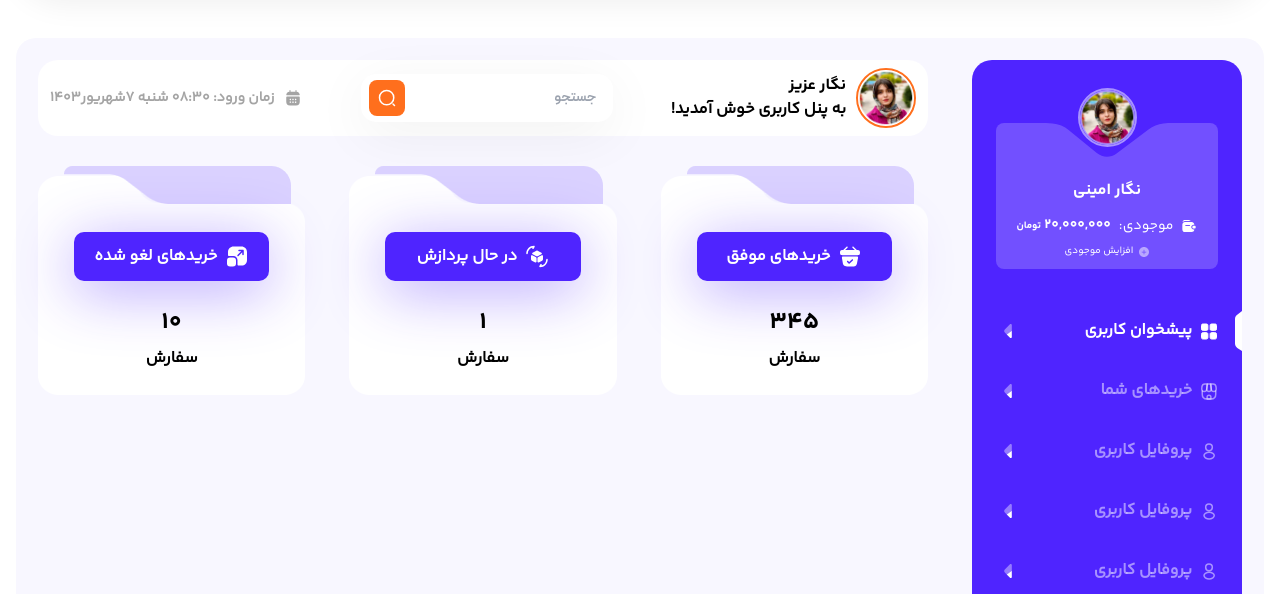
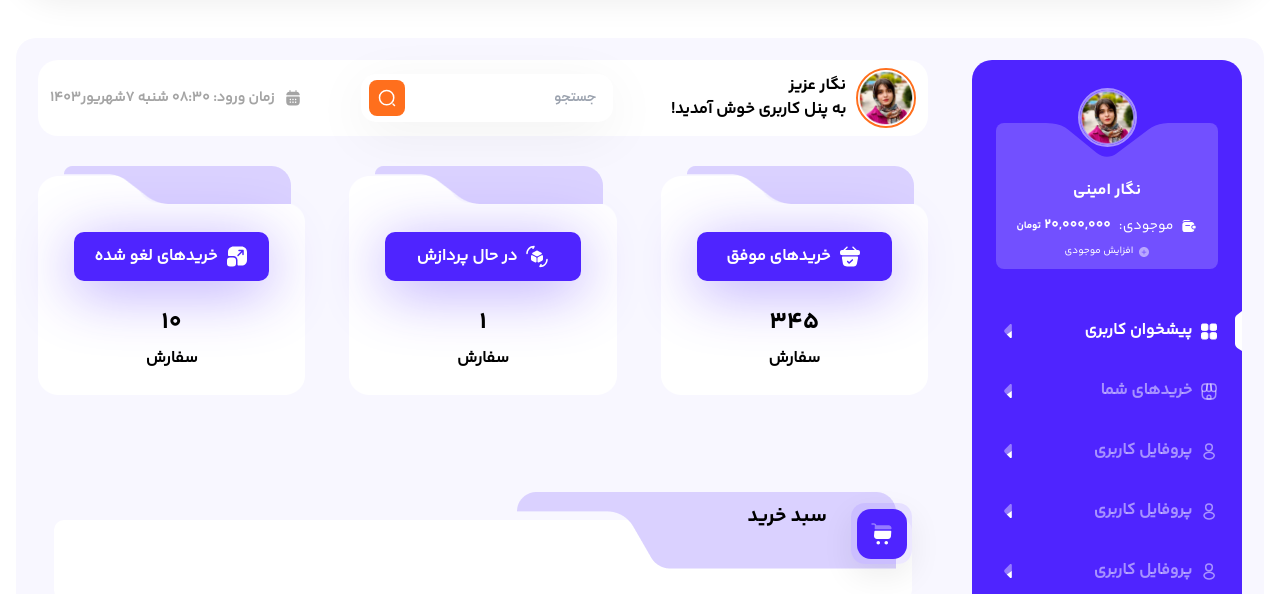
Before and after one commit to yakoobkhedri/uci, a website: page src/html/dashboard.html in a window 1280 px wide. Shown: the part 206-800 px from the top of the page. Drawn offline with nearby package versions, Linux system fonts and the light colour scheme.

Commit message:
commit message

```diff
--- a/src/html/dashboard.html
+++ b/src/html/dashboard.html
@@ -902,6 +902,24 @@
                  <p class="relative font-semibold mt-2 text-center">سفارش</p>
                 </div>
            </div>
+           <div class="mt-16">
+            <div class="max-w-content mx-auto px-4">
+              <div class="flex items-start relative z-10 top-11 gap-6">
+                <div class="rounded-[14px] shadow-2 relative bg-[#4F24FF1A] flex-shrink-0 w-[61px] h-[61px] flex items-center justify-center">
+                  <div class="flex items-center justify-center w-[50px] h-[50px] rounded-[14px] bg-primary">
+                    <img alt="icon" src="../img/svg/shopping-cart.svg" class="block w-6 h-6">
+                  </div>
+                </div>
+                <p class="font-bold relative text-xl rtl:font-yekanBakhBold ltr:font-MontserratBold">سبد خرید</p>
+              </div>
+              <div class="relative pt-20 bg-white rounded-[10px]">
+                <!-- shape -->
+                 <img alt="shape" src="../img/Vector 789.png" class="absolute ltr:[transform:rotateY(180deg)] w-[288px] sm:w-auto -top-[21px] sm:-top-7 rtl:right-4 ltr:left-4">
+                <!--  -->
+
+              </div>
+            </div>
+           </div>
          </div>
         </div>
       </div>
```
Also changed, not shown: dist/output.css, src/img/Vector 789.png (added).
